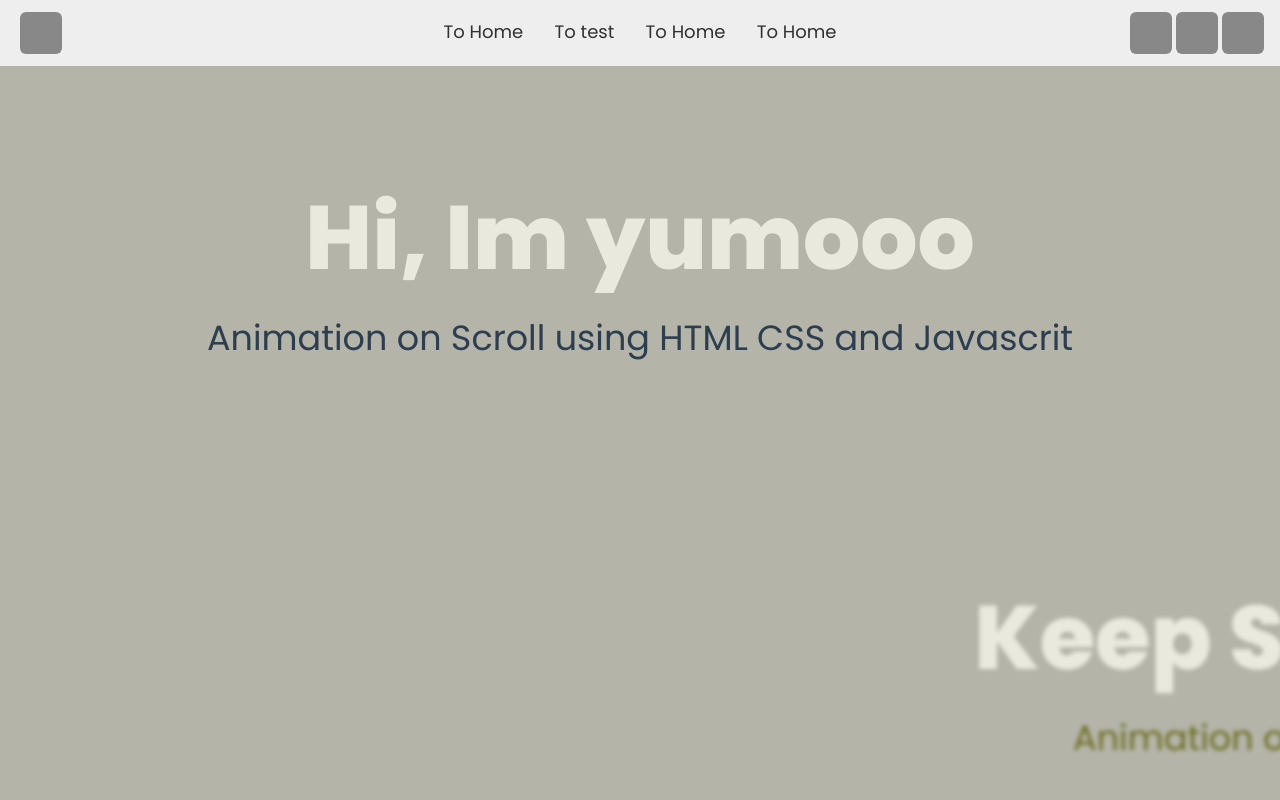
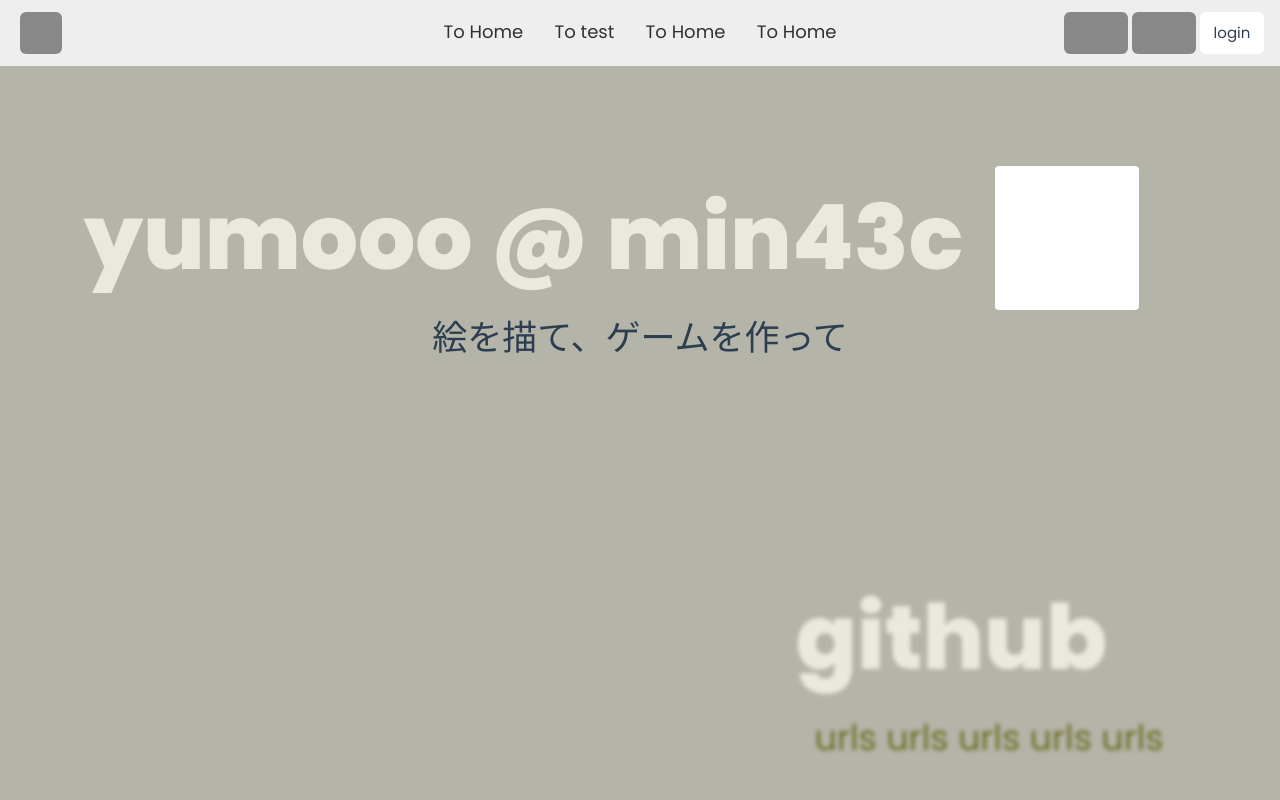
Before and after one commit to MinooYu/yumopot_server, a Vue app in the folder vue-project/: page /Scroll in a window 1280 px wide. Shown: the top 800 px of the page. Built offline with nearby package versions, Linux system fonts and the light colour scheme; no server answers.

Commit message:
login btn

```diff
--- a/vue-project/src/First.vue
+++ b/vue-project/src/First.vue
@@ -4,16 +4,16 @@
 			<div style="width: 33%; display: flex;">
 				<div style="right: 0; height: 42px; width: 42px; background-color: #888; border-radius: 6px; margin-left: 4px;"></div>
 			</div>
-			<div style="width: 34%; display: flex; padding-top: 6px;">
-				<router-link :to="{name: 'home'}" v-on:click="flag = true" class="routerlink" style="margin-left: auto; font-size: 18px; margin-right: auto; text-decoration: none; color: #313131;">To Home</router-link>
-				<router-link :to="{name: 'scrolltest'}" v-on:click="flag = true" class="routerlink" style="margin-left: auto; font-size: 18px; margin-right: auto; text-decoration: none; color: #313131;">To test</router-link>
-				<router-link :to="{name: 'home'}" v-on:click="flag = true" class="routerlink" style="margin-left: auto; font-size: 18px; margin-right: auto; text-decoration: none; color: #313131;">To Home</router-link>
-				<router-link :to="{name: 'home'}" v-on:click="flag = true" class="routerlink" style="margin-left: auto; font-size: 18px; margin-right: auto; text-decoration: none; color: #313131;">To Home</router-link>
+			<div style="width: 34%; display: flex; padding-top: 6px;" class="fncbtn">
+				<router-link :to="{name: 'home'}" v-on:click="flag = true" class="routerlink" style="margin-left: auto; font-size: 18px; margin-right: auto; text-decoration: none;">To Home</router-link>
+				<router-link :to="{name: 'scrolltest'}" v-on:click="flag = true" class="routerlink" style="margin-left: auto; font-size: 18px; margin-right: auto; text-decoration: none;">To test</router-link>
+				<router-link :to="{name: 'home'}" v-on:click="flag = true" class="routerlink" style="margin-left: auto; font-size: 18px; margin-right: auto; text-decoration: none;">To Home</router-link>
+				<router-link :to="{name: 'home'}" v-on:click="flag = true" class="routerlink" style="margin-left: auto; font-size: 18px; margin-right: auto; text-decoration: none;">To Home</router-link>
 			</div>
-			<div style="width: 33%; display: flex; flex-direction: row-reverse;">
-				<div style="right: 0; height: 42px; width: 42px; background-color: #888; border-radius: 6px; margin-left: 4px;"></div>
-				<div style="right: 0; height: 42px; width: 42px; background-color: #888; border-radius: 6px; margin-left: 4px;"></div>
-				<div style="right: 0; height: 42px; width: 42px; background-color: #888; border-radius: 6px; margin-left: 4px;"></div>
+			<div style="width: 33%; display: flex; flex-direction: row-reverse;" class="fncbtn">
+				<div style="right: 0; height: 42px; width: 64px; background-color: #fff; border-radius: 6px; margin-left: 4px; display: flex; align-items: center; text-align: center;"><label style="width: 64px;">login</label></div>
+				<div style="right: 0; height: 42px; width: 64px; background-color: #888; border-radius: 6px; margin-left: 4px;"></div>
+				<div style="right: 0; height: 42px; width: 64px; background-color: #888; border-radius: 6px; margin-left: 4px;"></div>
 			</div>
 		</div>
 
@@ -85,4 +85,20 @@ export default {
 .mlr-a {
 	margin-left: auto; margin-right: auto;
 }
+
+.fncbtn div:hover{
+	transition: 0.2s;
+	transform: translateY(-1.2px);
+	color: #525252;
+}
+
+.fncbtn a{
+	transition: 0.2s;
+	color: #313131;
+}
+
+.fncbtn a:hover{
+	transform: translateY(-1.2px);
+	color: #7a7a7a;
+}
 </style>
--- a/vue-project/src/Home.vue
+++ b/vue-project/src/Home.vue
@@ -16,7 +16,7 @@
 
 			<div class="mlr-a fadeUp12" style="width: 254px; font-size: 24px;  margin-top: 12px; background-color: #fff; border-radius: 32px; text-align: center;">
 				<!-- <button style="width: 124px; padding: 8px 24px; border-radius: 8px; background-color: #eee;" v-on:click="genid">create room</button> -->
-				<router-link :to="{name: 'room', params: {id: randomcreateroomid}}" style="text-decoration: none; color: rgb(34, 34, 34);"><div style="width: 254px; height: 64px; border-radius: 32px; padding: 8px 24px;">create room</div></router-link>
+				<router-link :to="{name: 'room', params: {id: randomcreateroomid}}" style="min-width: 254px; text-decoration: none; color: rgb(34, 34, 34); text-align: center;"><div style="height: 64px; border-radius: 32px; padding: 8px 24px; display: flex; align-items: center;"><label style="width: 206px;">create room</label></div></router-link>
 			</div>
 		</div>
 
--- a/vue-project/src/ScrollTest.vue
+++ b/vue-project/src/ScrollTest.vue
@@ -1,11 +1,11 @@
 <template>
 	<section class="sec-1">
-		<h1 class="animate">Hi, Im yumooo</h1>
-		<p class="animate">Animation on Scroll using HTML CSS and Javascrit</p>
+		<div class="animate" style=" width: 100vw ;height: 144px;"><div style="margin: auto; width: 1112px; display: flex; align-items: center;"><h1 class="animate">yumooo @ min43c</h1> <div style="width: 144px; height: 144px; background-color: #fff; color: #fff; border-radius: 4px; margin-left: 32px;">a</div> </div> </div>
+		<p class="animate">絵を描て、ゲームを作って</p>
 	</section>
 	<section class="sec-2">
-		<h1 class="animate">Keep Scrolling</h1>
-		<p class="animate">Animation on Scroll using HTML CSS and Javascrit</p>
+		<h1 class="animate">github</h1>
+		<p class="animate">urls urls urls urls urls</p>
 	</section>
 	<section class="sec-3">
 		<h1 class="animate">Nice!</h1>
@@ -17,14 +17,14 @@
 		<p>Animation on Scroll using HTML CSS and Javascrit<span class="showRight-animate"></span></p>
 	</section>
 
-	<section class="sec-5">
+	<!-- <section class="sec-5">
 		<h1 class="animate">sec5</h1>
 		<div class="images">
 			<div class="animate imgcell" style="width: 400px; height: 120px; --i:0"><div style="width:360px; height: 200px; background-color: #fff; color: #fff; border-radius: 4px;">a</div></div>
 			<div class="animate imgcell" style="width: 400px; height: 120px; --i:1"><div style="width:360px; height: 200px; background-color: #fff; color: #fff; border-radius: 4px;">a</div></div>
 			<div class="animate imgcell" style="width: 400px; height: 120px; --i:2"><div style="width:360px; height: 200px; background-color: #fff; color: #fff; border-radius: 4px;">a</div></div>
 		</div>
-	</section>
+	</section> -->
 	<section></section>
 </template>
 
--- a/vue-project/src/assets/main.css
+++ b/vue-project/src/assets/main.css
@@ -7,6 +7,19 @@
 	box-sizing: border-box;
 	font-family: 'Poppins', sans-serif;
 }
+
+::-webkit-scrollbar{
+	width: 8px;
+	padding: 4px;
+	margin: 4px;
+ }
+ ::-webkit-scrollbar-track{
+	background-color: transparent;
+ }
+ ::-webkit-scrollbar-thumb{
+	border-radius: 4px;
+	background-color: #c5c5c7;
+ }
 
 /* #app {
   max-width: 1280px;
```
